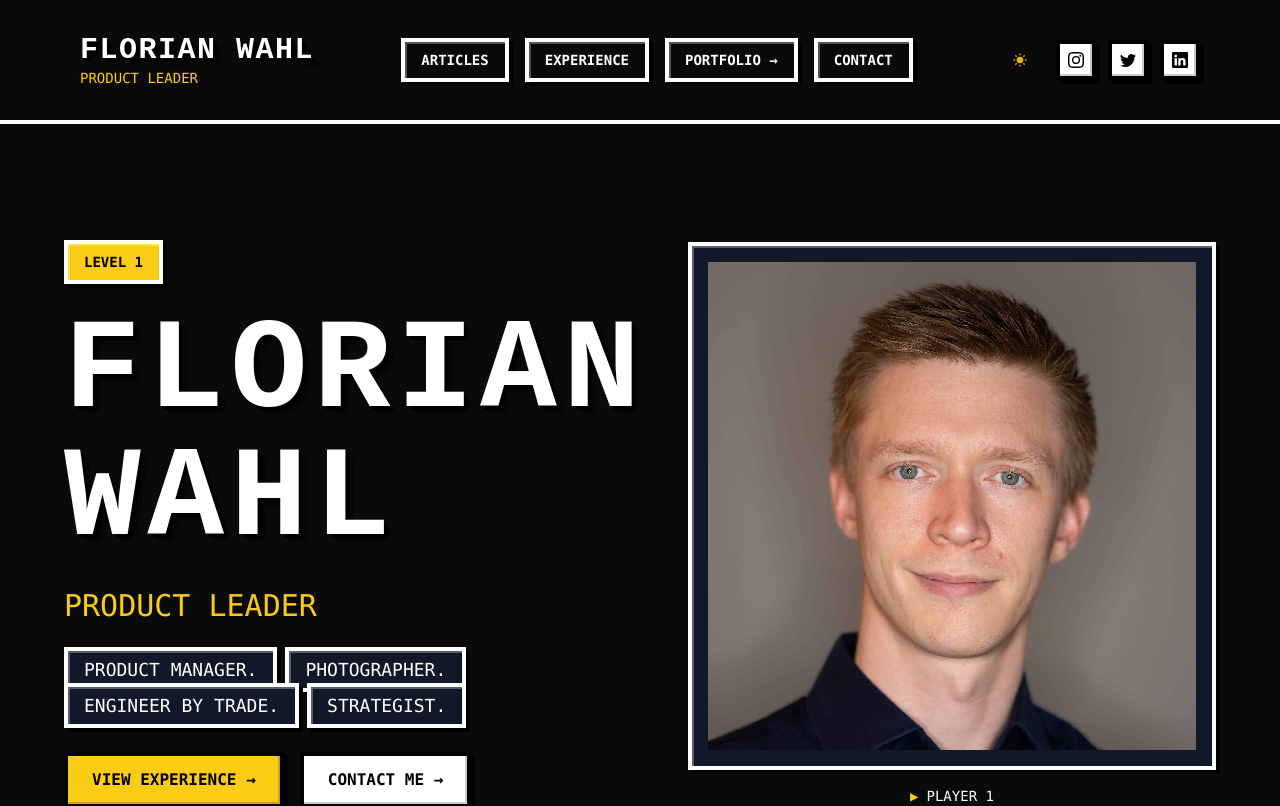
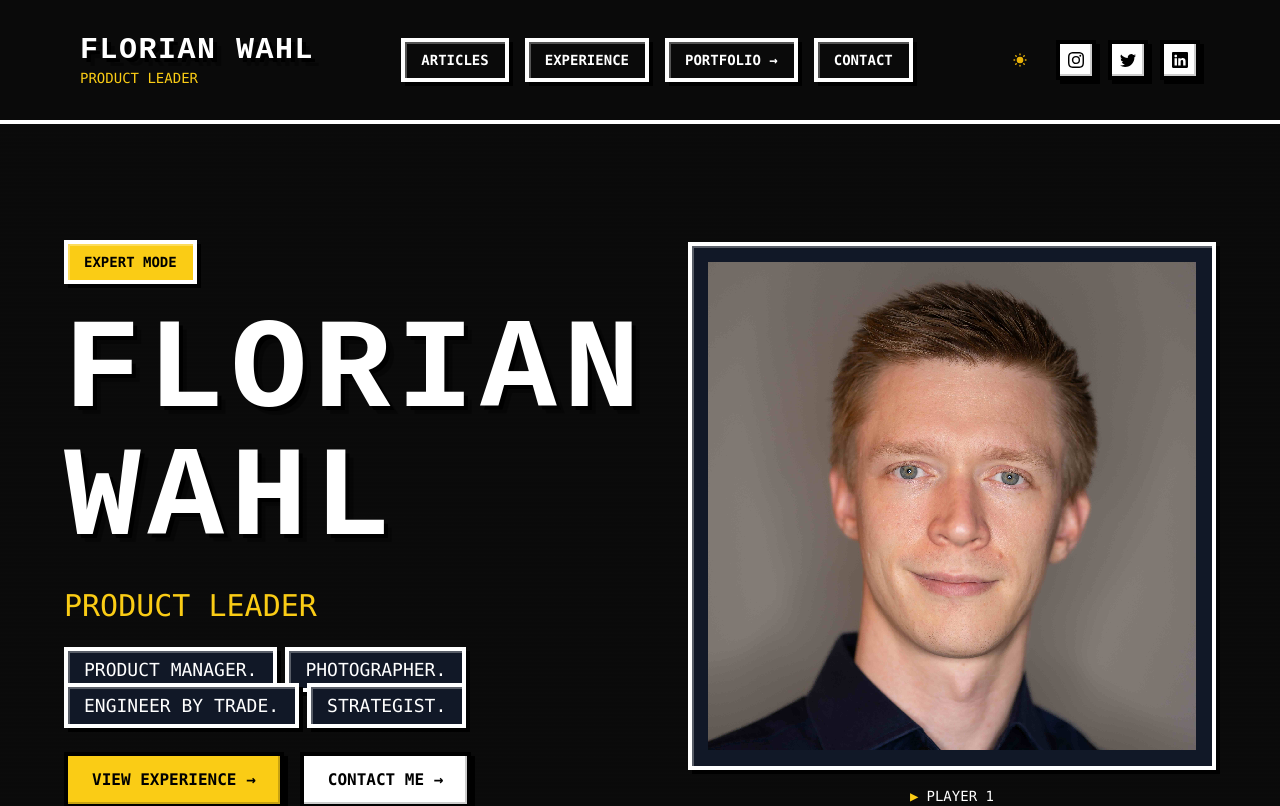
Before and after one commit to florian-wahl/wahlflorian.com, a Next.js app: page / in a window 1280 px wide. Shown: the top 806 px of the page. Built offline with nearby package versions, Linux system fonts and the light colour scheme; no server answers.

Commit message:
"Expert Mode"

```diff
--- a/components/Hero.tsx
+++ b/components/Hero.tsx
@@ -26,7 +26,7 @@ const Hero: React.FC = () => {
                     <div className="w-full md:w-1/2 text-center md:text-left">
                         <div className="mb-6">
                             <span className="inline-block px-4 py-2 bg-yellow-400 text-black font-bold font-mono text-sm pixel-border">
-                                LEVEL 1
+                                EXPERT MODE
                             </span>
                         </div>
                         <h1 className="text-5xl md:text-7xl lg:text-9xl font-bold text-white mb-6 pixel-text">
```
